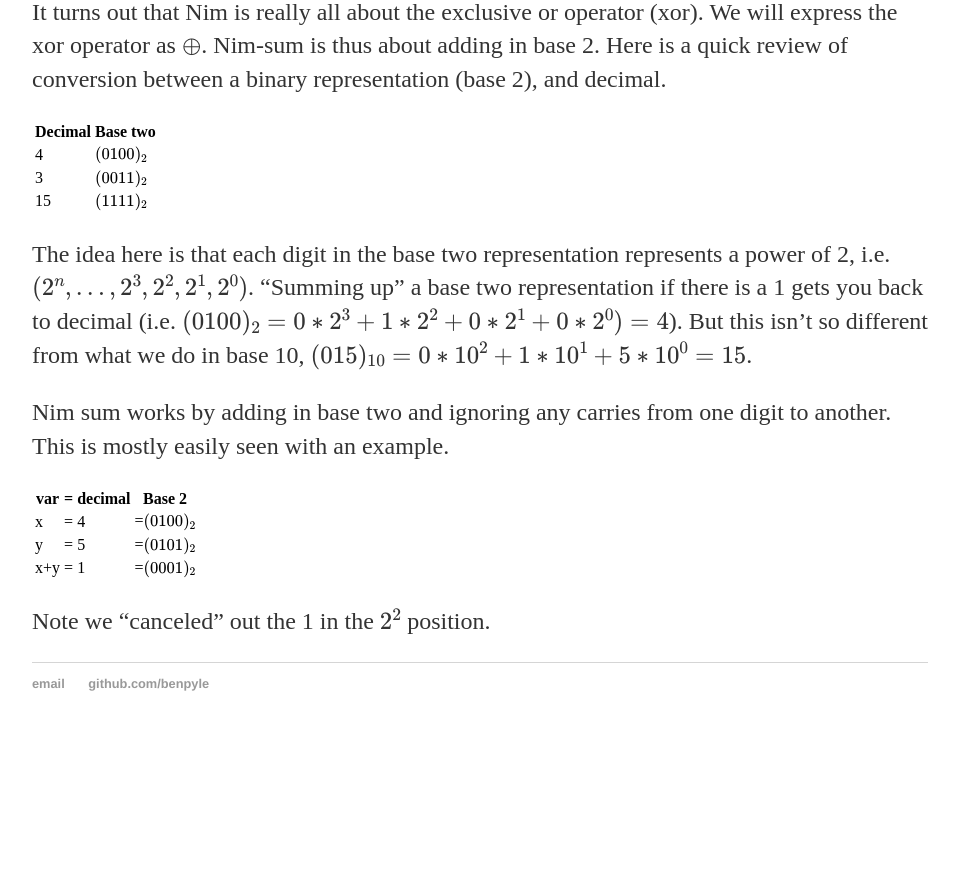
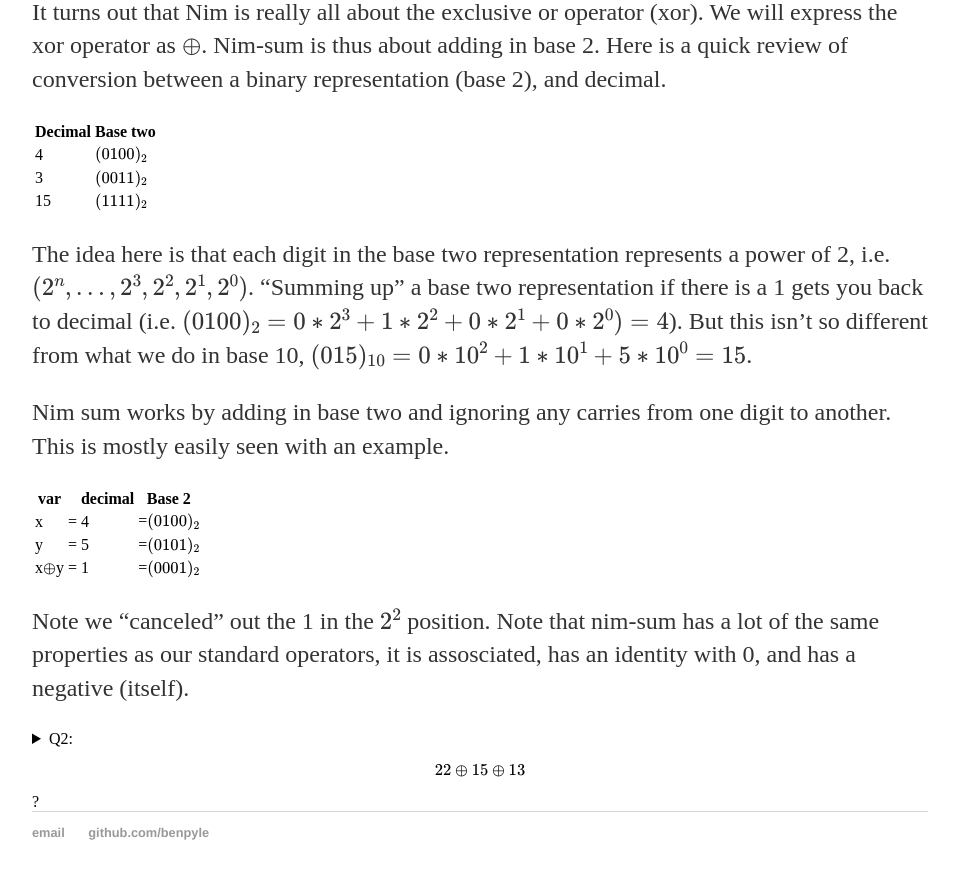
Before and after one commit to BenPyle/BenPyle.github.io, a Jekyll site: the page built from nim/nim_explainer.md, in a window 1280 px wide and 900 px high, scrolled down 1401 px. Shown: the top 879 px of the window, without its empty margins (160-1119 px from the left). Built offline with Jekyll 4.4.1, drawn with Linux system fonts in a browser that asks for light colours; our own code applies the rules of GitHub Pages for plain Markdown files; formulas are drawn with MathJax 3; before the commit the page ends 2152 px from its top, so only the background shows below that.

Commit message:
Update nim_explainer.md

```diff
--- a/nim/nim_explainer.md
+++ b/nim/nim_explainer.md
@@ -41,10 +41,18 @@
 
 Nim sum works by adding in base two and ignoring any carries from one digit to another. This is mostly easily seen with an example.
 
-|var  | =    |decimal    |Base 2 |
+|var  |     |decimal    |Base 2 |
 | --- | --- | --- | ---            |
 |x    |=    |4    |=$$(0100)_2 $$ |
 |y    |=    |5    |=$$(0101)_2 $$ |
-|x+y  |=    |1    |=$$(0001)_2 $$ |
+|x$$\oplus$$y  |=    |1    |=$$(0001)_2 $$ |
 
-Note we "canceled" out the 1 in the $$2^2$$ position.
+Note we "canceled" out the 1 in the $$2^2$$ position. Note that nim-sum has a lot of the same properties as our standard operators, it is assosciated, has an identity with 0, and has a negative (itself).
+
+<details>
+  <summary>Q2: $$22 \oplus 15 \oplus 13$$?  </summary>
+         $$ 22= 10110 \oplus $$
+         $$ 15= 01111 \oplus $$
+         _$$ 13= 01101 $$_
+         $$ 20= 10100 $$
+</details>
```
